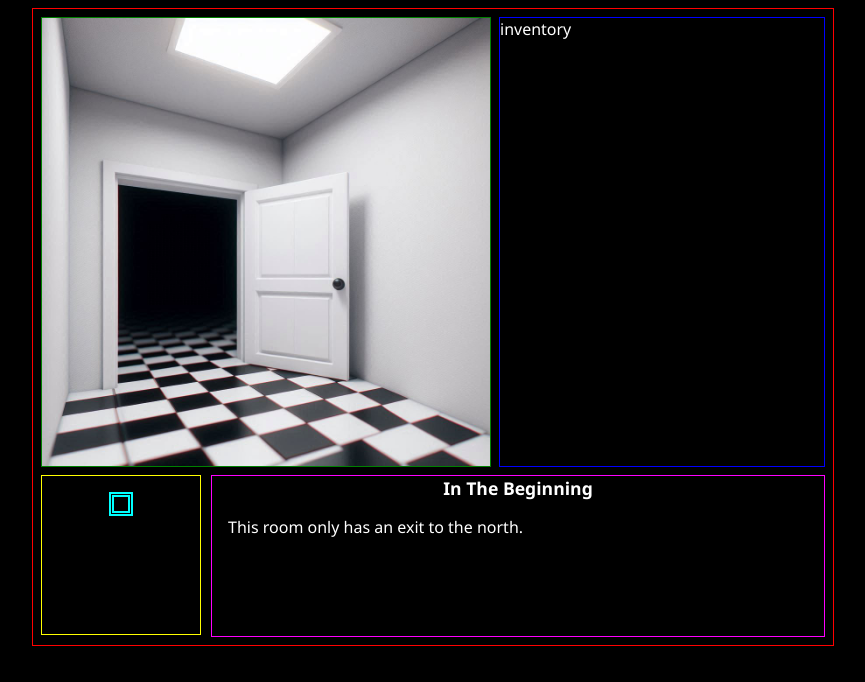
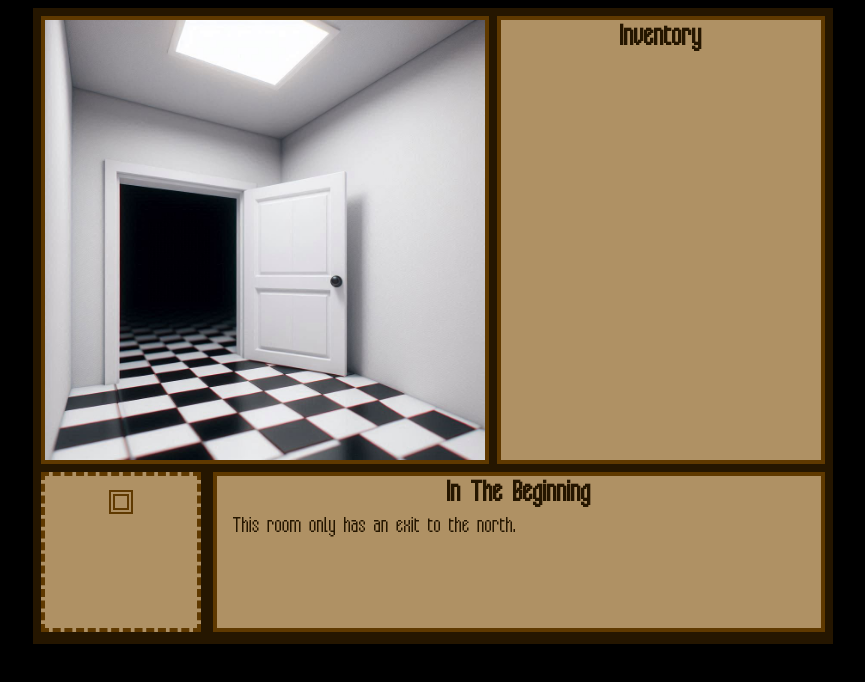
Before and after one commit to southpawgeek/react-jam, a React (Vite) app: page / in a window 1280 px wide. Shown: the top 682 px of the page, without its empty margins (207-1072 px from the left). Built offline with nearby package versions, Linux system fonts and the light colour scheme.

Commit message:
add font and update styling

```diff
--- a/src/components/Inventory.jsx
+++ b/src/components/Inventory.jsx
@@ -1,3 +1,7 @@
-const Inventory = () => <div id="inventory">inventory</div>
+const Inventory = () => (
+  <div id="inventory">
+    <h2>Inventory</h2>
+  </div>
+)
 
 export default Inventory
--- a/src/index.css
+++ b/src/index.css
@@ -1,30 +1,48 @@
+@font-face {
+  font-family: pixel;
+  src: url(./assets/Beanstalk.ttf);
+}
+
 :root {
-  font-family: 'Segoe UI', Tahoma, Geneva, Verdana, sans-serif;
+  font-family: pixel;
   background-color: black;
   color: white;
+
+  --ui-border: rgb(95, 57, 0);
+  --ui-background: rgb(175, 145, 100);
+  --ui-text: rgb(37, 22, 0);
 }
 
 #wrapper {
   width: 50rem;
   height: 39.75rem;
   margin: auto;
-  border: 1px solid red;
+  background-color: var(--ui-text);
 }
 
 #viewport {
-  width: 28rem;
-  height: 28rem;
+  width: 27.5rem;
+  height: 27.5rem;
   margin: 0.5rem 0.25rem 0.25rem 0.5rem;
   float: left;
-  border: 1px solid green;
+  border: 0.25rem solid var(--ui-border);
 }
 
 #inventory {
-  width: 20.25rem;
-  height: 28rem;
+  list-style-type: none;
+  font-size: 1.5rem;
+  padding: 0;
+  width: 20rem;
+  height: 27.5rem;
   margin: 0.5rem 0.5rem 0.25rem 0.25rem;
   float: right;
-  border: 1px solid blue;
+  color: var(--ui-text);
+  border: 0.25rem solid var(--ui-border);
+  background-color: var(--ui-background);
+}
+
+#inventory li {
+  margin-left: 1rem;
 }
 
 #move-grid {
@@ -32,7 +50,8 @@
   height: 10rem;
   margin: 0.25rem 0.25rem 0.5rem 0.5rem;
   float: left;
-  border: 1px solid yellow;
+  border: 0.25rem dashed var(--ui-border);
+  background-color: var(--ui-background);
 }
 
 #move-grid td {
@@ -44,29 +63,33 @@
 td.exit button {
   width: 1.5rem;
   height: 1.5rem;
-  background: black;
+  background: var(--ui-background);
   vertical-align: middle;
-  border: 5px double aqua;
+  border: 6px double var(--ui-border);
 }
 
 td.no-exit {
   border: none;
 }
 
-h1 {
-  font-size: 1.1rem;
+h1, h2 {
+  font-size: 2rem;
   margin: 0;
   text-align: center;
 }
 
 #description {
-  width: 38.25rem;
-  height: 10rem;
+  font-size: 1.5rem;
+  width: 37.75rem;
+  height: 9.5rem;
   margin: 0.25rem 0.5rem 0.5rem 0.25rem;
   float: right;
-  border: 1px solid magenta;
+  color: var(--ui-text);
+  border: 0.25rem solid var(--ui-border);
+  background-color: var(--ui-background);
 }
 
 #description p {
   padding: 0 1rem;
+  margin: 0.25rem 0;
 }
```
Also changed, not shown: src/assets/Beanstalk.ttf (added).
